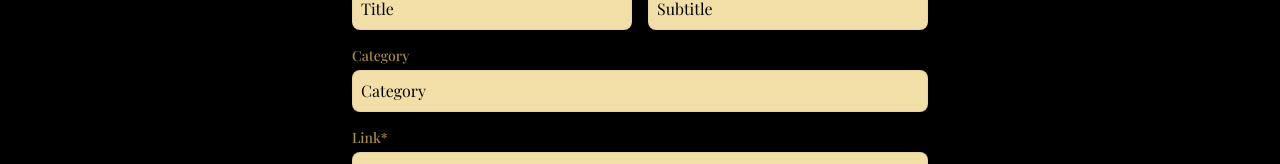
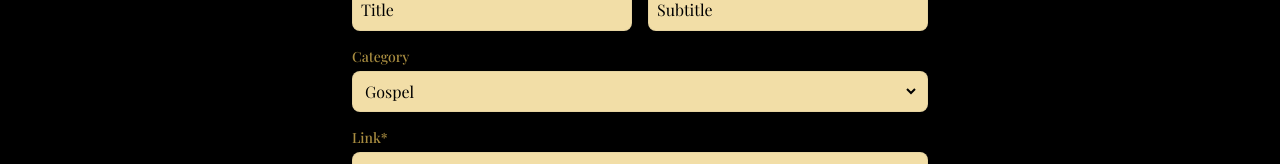
Before and after one commit to asta-otaku/candle-culture, a Next.js app: page /admin/portal in a window 1280 px wide. Shown: the part 444-608 px from the top of the page. Built offline with nearby package versions, Linux system fonts and the light colour scheme; a web font is replaced by a local one.

Commit message:
feat: Updated Dropdown for categories

```diff
--- a/src/pages/admin/portal.tsx
+++ b/src/pages/admin/portal.tsx
@@ -8,9 +8,6 @@ function Portal() {
   return (
     <div className="w-scren h-screen flex items-center justify-center px-4">
       <div className="max-w-xl w-full relative">
-        {/* <div className="absolute -top-[30%] -left-[30%]">
-          <Image src={logo} alt="logo" />
-        </div> */}
         <h2 className="text-[#F2DEA7] font-medium text-2xl">Admin Portal</h2>
         <form className="flex flex-col gap-4 w-full mt-6">
           <div>
@@ -52,11 +49,14 @@ function Portal() {
               Category
             </h5>
             <div className="flex justify-between items-center w-full p-2 bg-[#F2DEA7] rounded-lg border border-[#1018280D] border-solid">
-              <input
-                placeholder="Category"
-                type="text"
-                className="bg-transparent w-full outline-none text-black placeholder:text-black"
-              />
+              <select className="bg-transparent w-full outline-none">
+                <option value="gospel">Gospel</option>
+                <option value="afrobeat">Afrobeat</option>
+                <option value="jazz">Jazz</option>
+                <option value="faith">Faith</option>
+                <option value="hope">Hope</option>
+                <option value="joy">Joy</option>
+              </select>
             </div>
           </div>
           <div>
```
